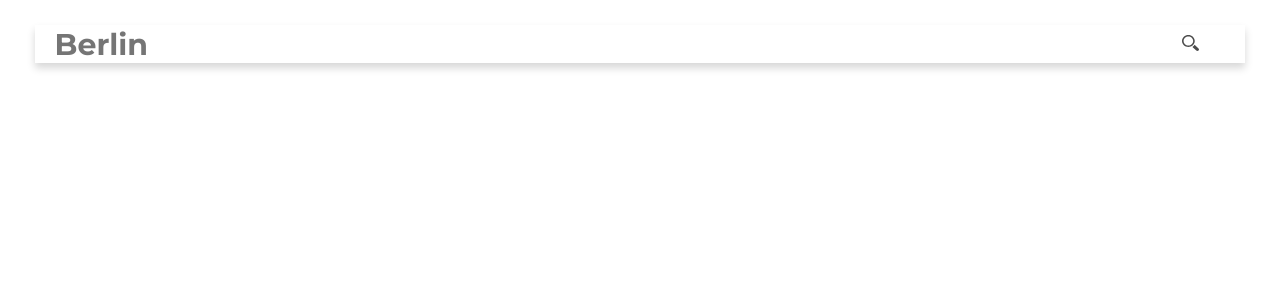
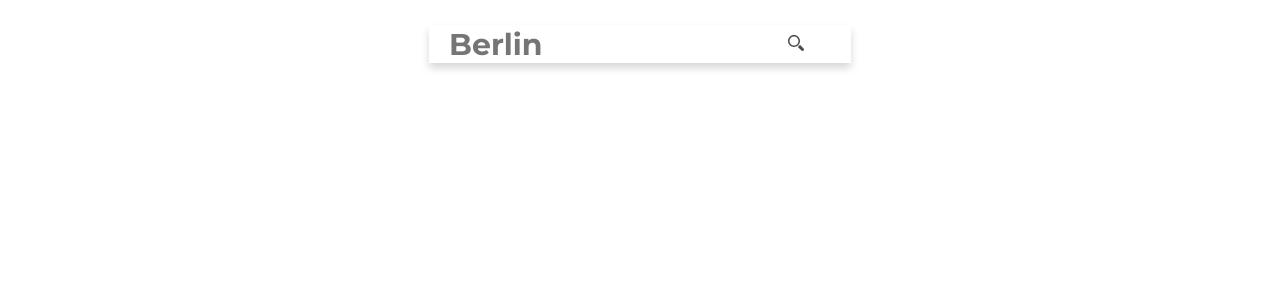
Before and after one commit to KonradWrbl/WeatherAppPro, a React (Create React App) app: page / in a window 1280 px wide. Shown: the top 300 px of the page. Built offline with nearby package versions, Linux system fonts and the light colour scheme.

Commit message:
arrow update

```diff
--- a/src/App.js
+++ b/src/App.js
@@ -117,6 +117,7 @@ class App extends Component {
         pressure={input.data.main.pressure}
         weather={input.data.weather[0].main}
         ThreeDaysWeather={input.data.list}
+        wind={input.data.wind.deg}
         key={input.data.id}
       />
     )})
--- a/src/components/CityComp.js
+++ b/src/components/CityComp.js
@@ -8,7 +8,6 @@ import snowImg from '../pics/1164891-weather/svg/016-snow.svg'
 import fogImg from '../pics/1164891-weather/svg/050-fog.svg'
 import { Animated } from 'react-animated-css'
 
-
 class CityComp extends Component {
 
     constructor(props) {
@@ -18,6 +17,7 @@ class CityComp extends Component {
       }
       this.expand = this.expand.bind(this);
       this.delete = this.delete.bind(this);
+      this.setWindArrow = this.setWindArrow.bind(this);
     }
 
     delete = (e) => {
@@ -26,6 +26,14 @@ class CityComp extends Component {
 
     expand = () => {
       this.setState(prevState => ({expanded: !prevState.expanded}));
+    }
+
+    setWindArrow = () => {
+      let deg = this.props.wind
+      let arrowStyle = {
+        transform: `rotate(${deg-90}deg)`,
+      }
+      return arrowStyle;
     }
 
     render() {
@@ -130,7 +138,7 @@ class CityComp extends Component {
               <div className='wind'>
                 <div>
                   <p>W</p>
-                  <img className = 'windArrow' src={arrowImg} alt='windArrow'></img>
+                  <img className = 'windArrow' style={this.setWindArrow()} src={arrowImg} alt='windArrow'></img>
                 </div>
                 <p className='bar'>{this.props.pressure}hPa</p>
               </div>
--- a/src/style/App.css
+++ b/src/style/App.css
@@ -10,12 +10,24 @@ html, body {
   padding: 0;
 }
 
+@media (min-width: 1250px) {
+  html, body {
+    display: -webkit-box;
+    display: -ms-flexbox;
+    display: flex;
+    -webkit-box-pack: center;
+        -ms-flex-pack: center;
+            justify-content: center;
+  }
+}
+
 .mainContainer {
   margin: 6vw;
 }
 
 @media (min-width: 1250px) {
   .mainContainer {
+    max-width: 900px;
     margin: 25px 2.7vw 2.7vw 2.7vw;
   }
 }
--- a/src/style/App.scss
+++ b/src/style/App.scss
@@ -6,6 +6,11 @@
 html, body {
     margin: 0;
     padding: 0;
+
+    @media (min-width: 1250px) {
+        display: flex;
+        justify-content: center;
+    }
 }
 
 @import url('https://fonts.googleapis.com/css?family=Montserrat:400,700&display=swap');
@@ -16,6 +21,7 @@ html, body {
     margin: 6vw;
 
     @media (min-width: 1250px) {
+        max-width: 900px;
         margin: 25px 2.7vw 2.7vw 2.7vw;
     }
 }
--- a/src/style/CityComp.scss
+++ b/src/style/CityComp.scss
@@ -206,6 +206,7 @@
 
         & img {
             width: 85%;
+
         }
     }
 
```
Also changed, not shown: 2 other files (tests, documents, lock files or other folders).
